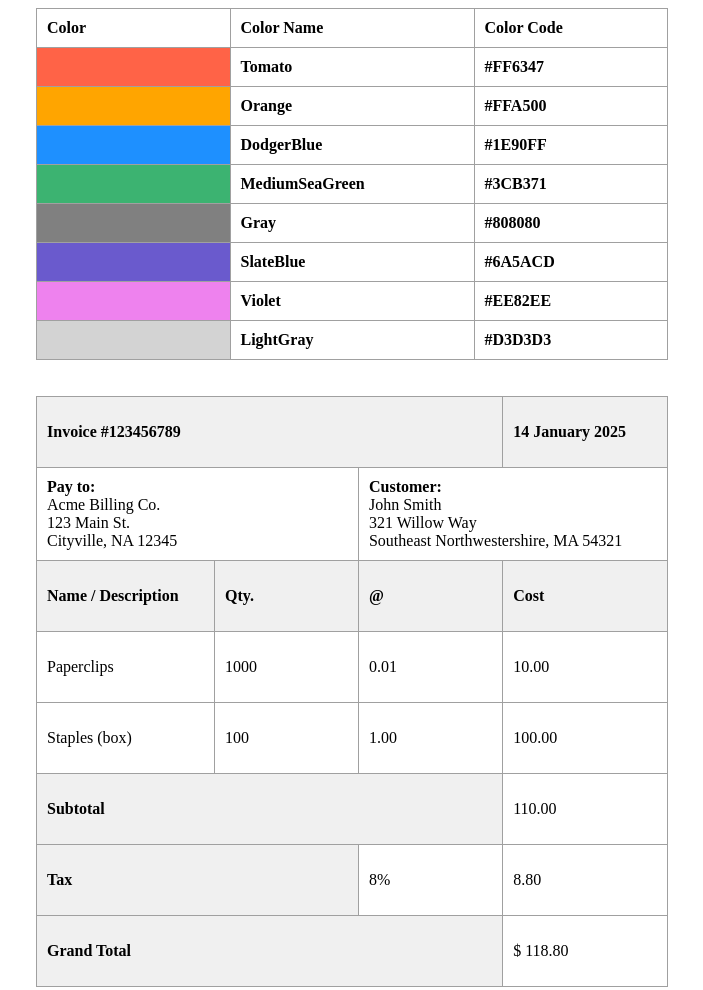
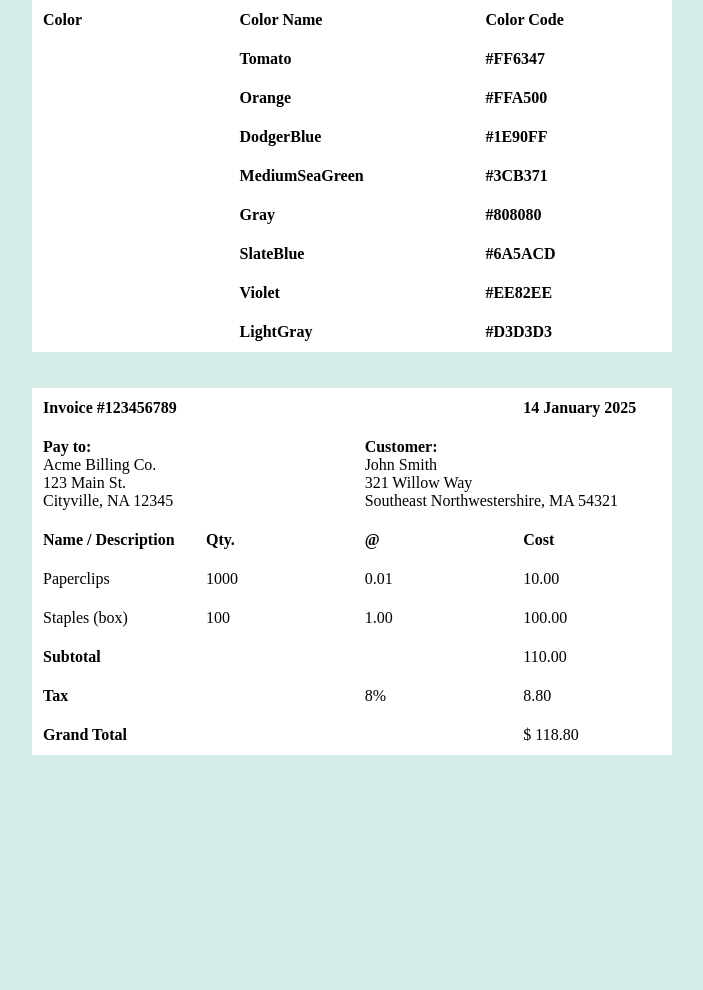
Before and after one commit to lukas371/Uzduotys-html, a plain HTML site: page index (3).html in a window 1280 px wide. Shown: the whole page, without its empty margins (288-991 px from the left). After the commit the page ends 800 px from the top, so only its background shows below. Drawn offline with Linux system fonts and the light colour scheme.

Commit message:
Add files via upload

```diff
--- a/style.css
+++ b/style.css
@@ -1,45 +1,64 @@
-th, td {
-  height: 50%;
-  width: 15%;
+* {
+     margin: 0;
+     padding: 0;
+     box-sizing: border-box;
 }
-table {
-  border-collapse: collapse;
+ body{
+     background-color: #D5EBE8 ;
 }
-table, th, td , tr {
-  border: 1px solid #A0A0A0;
-    text-align: left;
-    padding: 10px;
-    margin: auto;
+ .card {
+     width: 20%;
+     text-align: center;
+     background: #FFFFFF;
+     margin: 10% auto;
 }
-.tomato {
-  background: tomato;
+ img{
+     width: 300px ;
+     height: 300px ;
+     display: block;
+     margin-left: auto;
+     margin-right: auto;
 }
-.Orange{
-  background: Orange ;
+ table, th, td {
+     border: 1px solid #FFFFFF;
+     border-collapse: collapse;
+     background-color: #FFFFFF;
 }
-.DodgerBlue{
-  background: DodgerBlue;
+ th, td {
+     height: 50%;
+     width: 15%;
 }
-.MediumSeaGreen{
-  background: MediumSeaGreen;
+ table {
+     border-collapse: collapse;
 }
-.Gray{
-  background: Gray;
+ table, th, td , tr {
+     border: 1px solid #FFFFFF;
+     text-align: left;
+     padding: 10px;
+     margin: auto;
 }
-.SlateBlue{
-  background: SlateBlue;
+ .box {
+     width: 340px;
+     box-shadow: 5px 8px 12px #B3CAC8;
+     background: #FFFFFF;
+     margin: 10% auto;
+     padding-bottom: 2px;
+     padding-top: 2px;
 }
-.Violet{
-  background: Violet;
+ .font {
+     font-family: 'Dancing Script', cursive;
+     padding-bottom: 10px;
 }
-.LightGray{
-  background: LightGray;
+ .color{
+     color : #000;
 }
-
-.second th, .second td {
-  height: 50px;
-  width: 360px;
+ h1{
+     border: 1px solid #EDEDED ;
+     padding: 10px ;
+     margin: 20px ;
 }
-td.a, th.a {
-     background-color: #F0F0F0;
+ .border {
+     border: 1px solid #EDEDED ;
+     padding: 10px ;
+     margin:20px ;
 }
```
Also changed, not shown: index.html (added, +34 -0 lines), eITuhaW.jpg (added).
